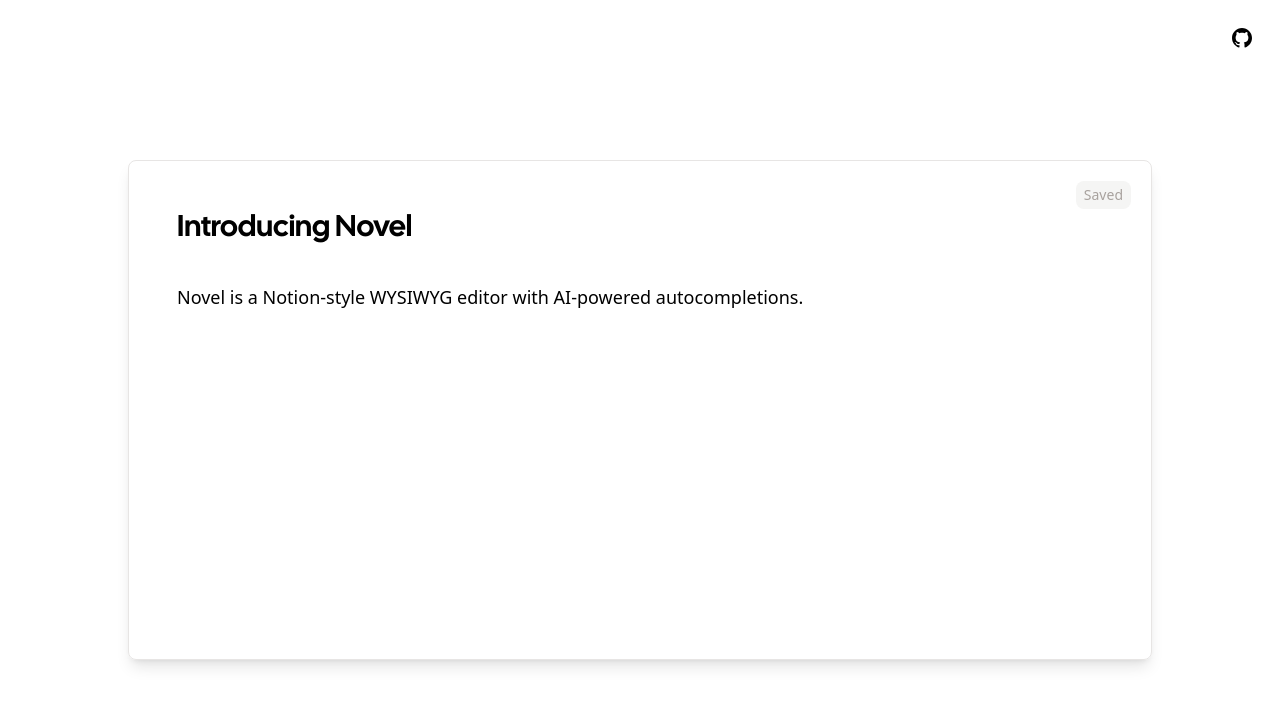
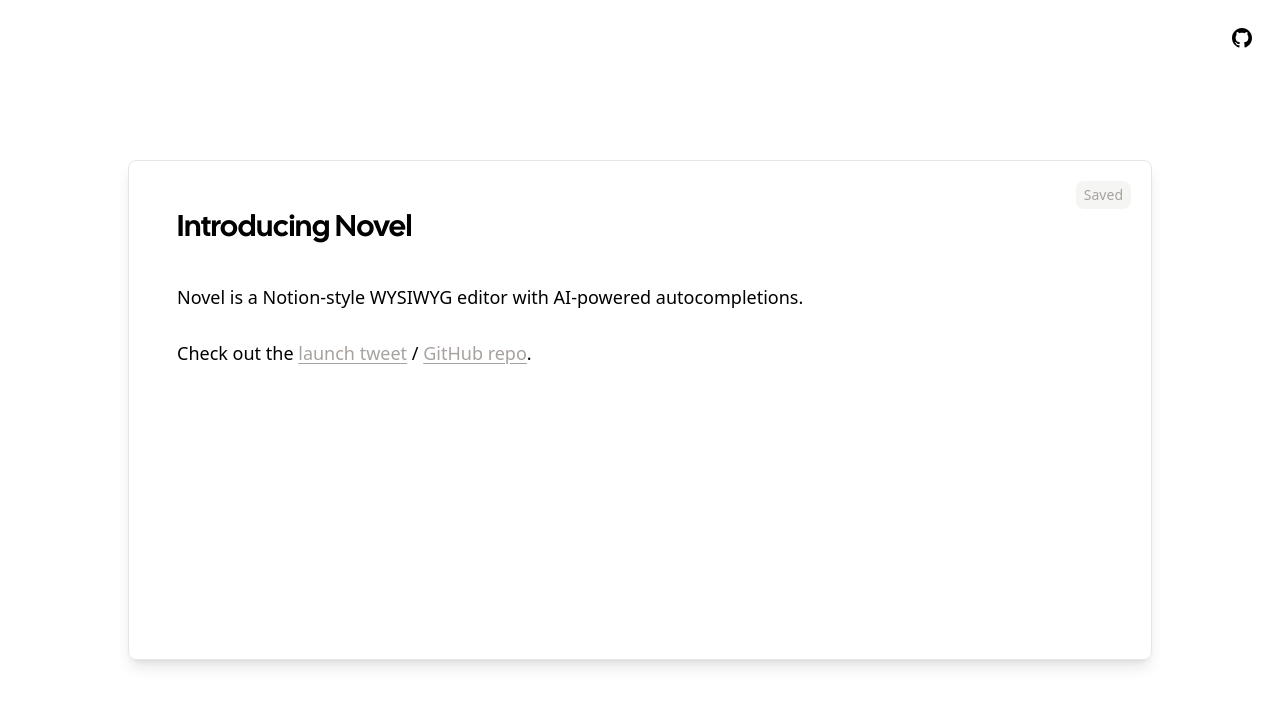
Before and after one commit to Devsniper1106/agent-doc, a Next.js app: page / in a window 1280 px wide. Shown: the top 706 px of the page. Built offline with nearby package versions, Linux system fonts and the light colour scheme.

Commit message:
updated default text

```diff
--- a/ui/editor/index.tsx
+++ b/ui/editor/index.tsx
@@ -26,6 +26,44 @@
             type: "text",
             text: "Novel is a Notion-style WYSIWYG editor with AI-powered autocompletions. ",
           },
+        ],
+      },
+      {
+        type: "paragraph",
+        content: [
+          { type: "text", text: "Check out the " },
+          {
+            type: "text",
+            marks: [
+              {
+                type: "link",
+                attrs: {
+                  href: "https://github.com/steven-tey/novel",
+                  target: "_blank",
+                  class:
+                    "text-stone-400 underline underline-offset-[3px] hover:text-stone-600 transition-colors cursor-pointer",
+                },
+              },
+            ],
+            text: "launch tweet",
+          },
+          { type: "text", text: " / " },
+          {
+            type: "text",
+            marks: [
+              {
+                type: "link",
+                attrs: {
+                  href: "https://twitter.com/steventey/status/1669762868416512000",
+                  target: "_blank",
+                  class:
+                    "text-stone-400 underline underline-offset-[3px] hover:text-stone-600 transition-colors cursor-pointer",
+                },
+              },
+            ],
+            text: "GitHub repo",
+          },
+          { type: "text", text: "." },
         ],
       },
       { type: "paragraph" },
```
